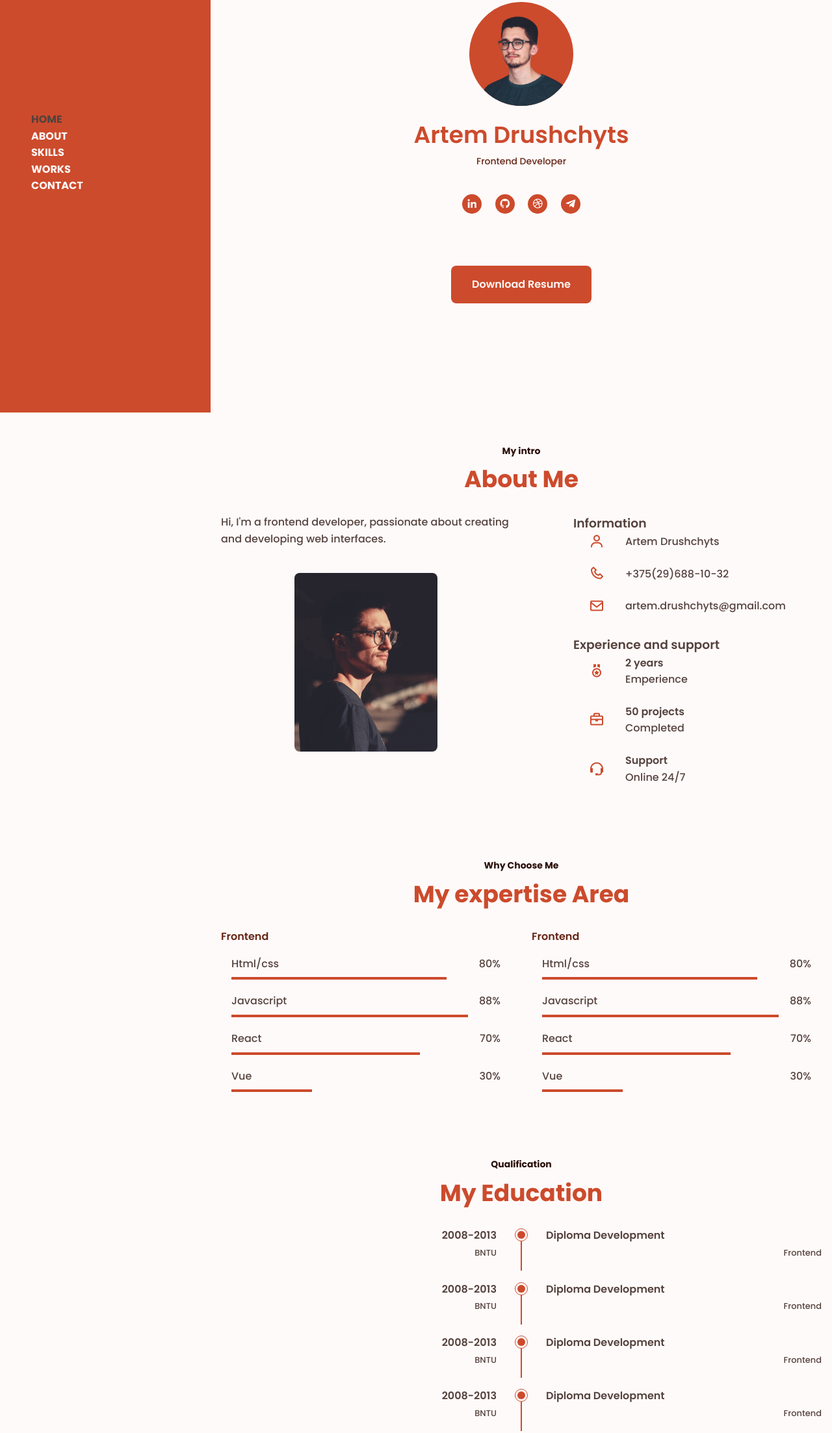
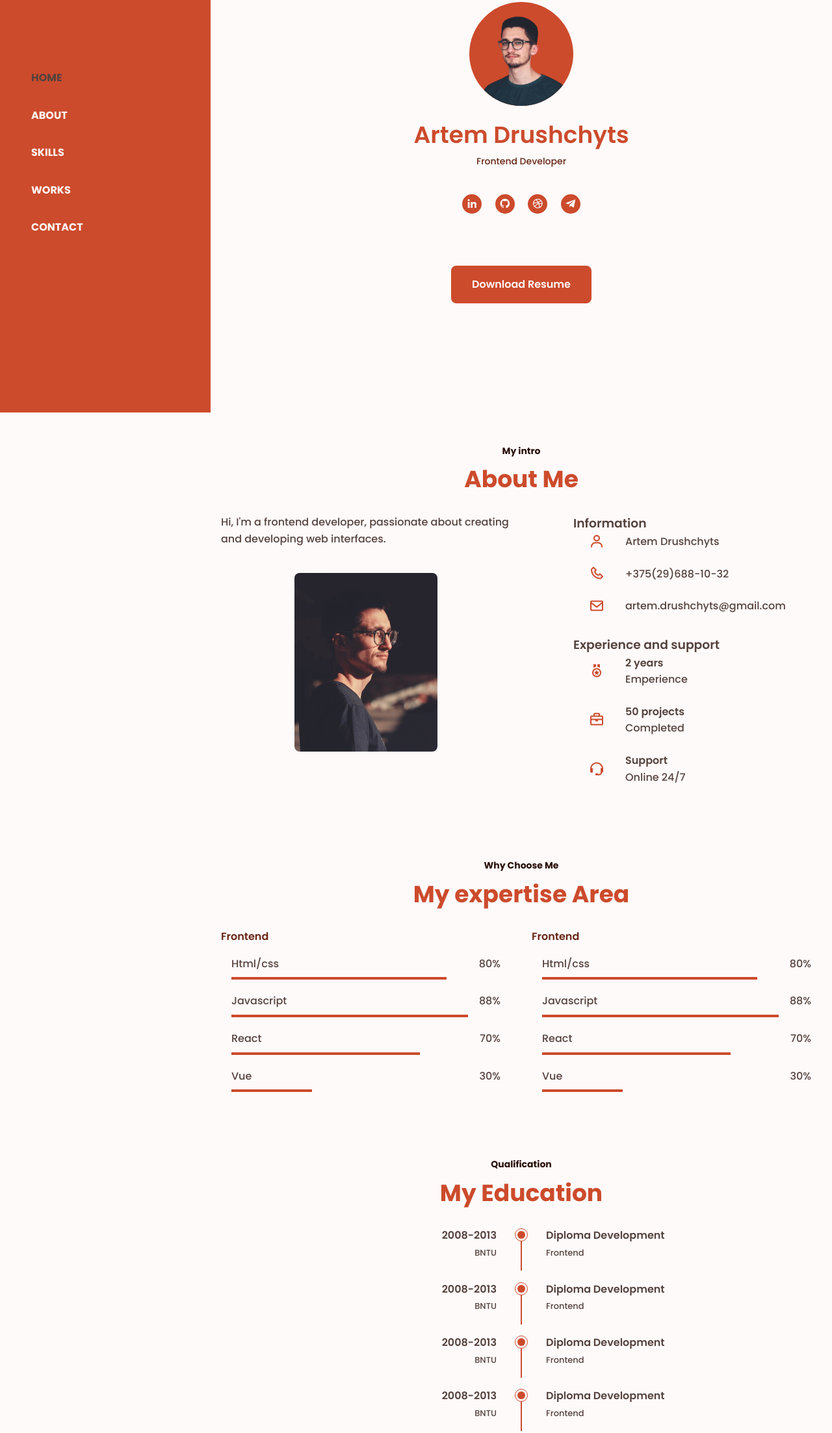
Before and after one commit to ArtemDrushchyts/portfolio, a plain HTML site: page index.html in a window 1280 px wide. Shown: the part 165-2371 px from the top of the page at 65% size. Drawn offline with nearby package versions, Linux system fonts and the light colour scheme; files whose address does not match are found by name.

Commit message:
refactor: fix education description

```diff
--- a/index.html
+++ b/index.html
@@ -24,11 +24,11 @@
                     </div>
 
                     <ul class="nav-list">
-                        <li class="nav-item"><a href="#home" class="nav__link" active>Home</a></li>
-                        <li class="nav-item"><a href="#about" class="nav__link">About</a></li>
-                        <li class="nav-item"><a href="#skills" class="nav__link">Skills</a></li>
-                        <li class="nav-item"><a href="#works" class="nav__link">Works</a></li>
-                        <li class="nav-item"><a href="#contact" class="nav__link">Contact</a></li>
+                        <li class="nav__item"><a href="#home" class="nav__link" active>Home</a></li>
+                        <li class="nav__item"><a href="#about" class="nav__link">About</a></li>
+                        <li class="nav__item"><a href="#skills" class="nav__link">Skills</a></li>
+                        <li class="nav__item"><a href="#works" class="nav__link">Works</a></li>
+                        <li class="nav__ item"><a href="#contact" class="nav__link">Contact</a></li>
                     </ul>
                 </div>
             </nav>
@@ -200,7 +200,7 @@
 
                         <div>
                             <h3 class="education__race">Diploma Development</h3>
-                            <span class="education__university">Frontend</span>
+                            <span class="education__specialty">Frontend</span>
                         </div>
                     </div>
 
@@ -217,7 +217,7 @@
 
                         <div>
                             <h3 class="education__race">Diploma Development</h3>
-                            <span class="education__university">Frontend</span>
+                            <span class="education__specialty">Frontend</span>
                         </div>
                     </div>
 
@@ -234,7 +234,7 @@
 
                         <div>
                             <h3 class="education__race">Diploma Development</h3>
-                            <span class="education__university">Frontend</span>
+                            <span class="education__specialty">Frontend</span>
                         </div>
                     </div>
 
@@ -251,7 +251,7 @@
 
                         <div>
                             <h3 class="education__race">Diploma Development</h3>
-                            <span class="education__university">Frontend</span>
+                            <span class="education__specialty">Frontend</span>
                         </div>
                     </div>
 
```
